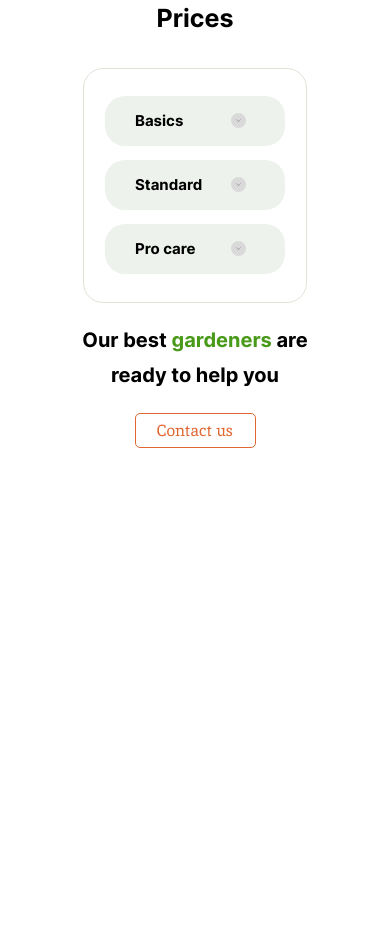
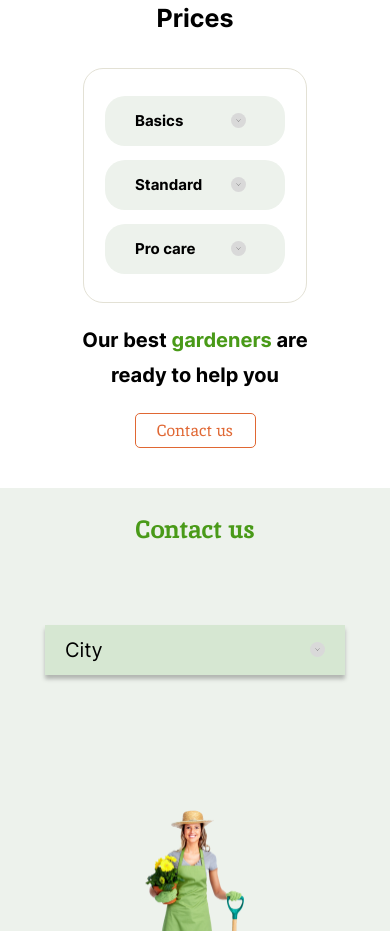
Before and after one commit to erkaevrus/plants_landing, a website: page index.html in a window 390 px wide. Shown: the part 4063-4994 px from the top of the page. Before the commit the page ends 4551 px from the top, so only its background shows below. Drawn offline with Linux system fonts and the light colour scheme.

Commit message:
feat: add media queries to contact-us section

```diff
--- a/index.html
+++ b/index.html
@@ -177,7 +177,7 @@
                 </div>
             </div>
         </section>
-        <!-- <section class="contact-us">
+        <section class="contact-us">
             <div class="container contact-us__container">
                 <img class="contact-us__img" src="./src/img/contact-us/contact_woman.png" alt="woman">
                 <h2 class="contact-us__title">Contact us</h2>
@@ -191,7 +191,7 @@
             </div>
         </section>
     </main>
-    <footer class="footer">
+    <!-- <footer class="footer">
         <div class="container footer__container">
             <div class="footer__info">
                 <span class="footer__text">©</span>
@@ -208,7 +208,6 @@
                 <a class="footer__link" href="#"><span class="footer__icon footer__pinterest"></span></a>
             </div>
         </div>
-
     </footer> -->
 </body>
 </html>
--- a/src/sass/base/_base.scss
+++ b/src/sass/base/_base.scss
@@ -68,7 +68,10 @@ h3 {
 h4 {
     @include font($size: 4.0rem, $height: 5.0rem, $weight: 700);
     @media (max-width: 900px) {
-        @include font($size: 2.0rem, $height: 3.5rem, $weight: 700);
+        @include font($size: 2.5rem, $height: 3.5rem, $weight: 700);
+    }
+    @media (max-width: 767px) {
+      @include font($size: 2.0rem, $height: 3.5rem, $weight: 700);
     }
 }
 
--- a/src/sass/components/_contact-us.scss
+++ b/src/sass/components/_contact-us.scss
@@ -1,38 +1,92 @@
 .contact-us {
   padding-top: 60px;
   background-color: $color-background-main;
+  @media (max-width: 1430px) {
+    padding-top: 40px;
+  }
+  @media (max-width: 767px) {
+    padding-top: 25px;
+  }
+
   &__container {
     display: flex;
     justify-content: start;
+    @media (max-width: 1430px) {
+      flex-direction: column-reverse;
+      align-items: center;
     }
+  }
+
   &__img {
     display: block;
     width: 400px;
     height: 495px;
     margin-right: 113px;
+    @media (max-width: 1430px) {
+      margin: 0;
+      width: 200px;
+      height: 248px;
     }
+    @media (max-width: 400px) {
+      width: 100px;
+      height: 124px;
+    }
+  }
+
   &__title {
     color: $color-primary;
     margin-right: 66px;
+    width: 195px;
+    font-weight: 700;
+    @media (max-width: 1430px) {
+      @include font($size: 4.0rem, $height: 5.2rem, $weight: 700);
+      order: 1;
+      margin: 0;
+      padding-bottom: 105px;
+    }
+    @media (max-width: 767px) {
+      @include font($size: 2.5rem, $height: 3.2rem, $weight: 700);
+      width: 192;
+      text-align: center;
+      padding-bottom: 80px;
+    }
   }
 }
 
 .accordion-single {
+  display: flex;
   margin-top: 92px;
-    width: calc(450/1222*100%);
+  width: 450px;
   height: 50px;
   background-color: $color-additional_1;
   box-shadow: 0px 4px 4px rgba(0, 0, 0, 0.25);
+  @media (max-width: 1430px) {
+    margin:0;
+    margin-bottom: 250px;
+  }
+  @media (max-width: 767px) {
+    width: 300px;
+  }
+  @media (max-width: 400px) {
+    margin-bottom: 132px;
+  }
+
   &__header {
     padding: 5px 20px;
     display: flex;
     justify-content: start;
     align-items: center;
     column-gap: 175px;
+    @include font($size: 2.0rem, $height: 4.0rem, $weight: 400);
+    @media (max-width: 767px) {
+      column-gap: 40px;
     }
+  }
+
   &__title {
     width: 204px;
   }
+
   &__arrow {
       background-image: url("../../src/img/icons/accordion_btn.svg");
       @extend %img-container;
--- a/src/sass/components/_prices.scss
+++ b/src/sass/components/_prices.scss
@@ -36,7 +36,6 @@
         text-align: center;
         padding: 0;
     }
-
   }
 
   &__img {
@@ -47,7 +46,6 @@
     @media (max-width: 767px) {
         display: none;
     }
-
   }
 
   &__right-column {
```
Also changed, not shown: src/sass/style.css, 1 other file. Lines whose indentation alone changed are shown as unchanged.
